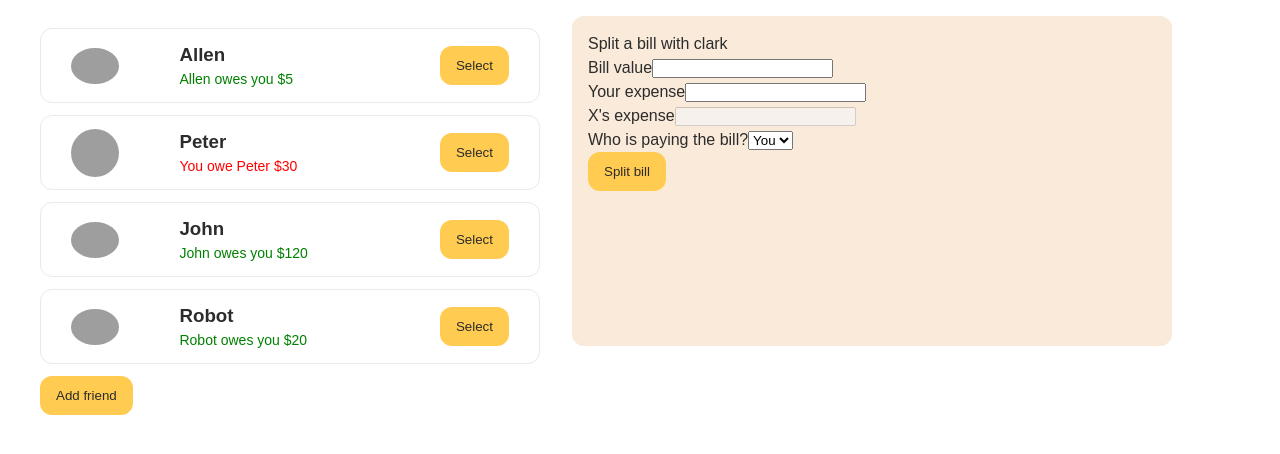
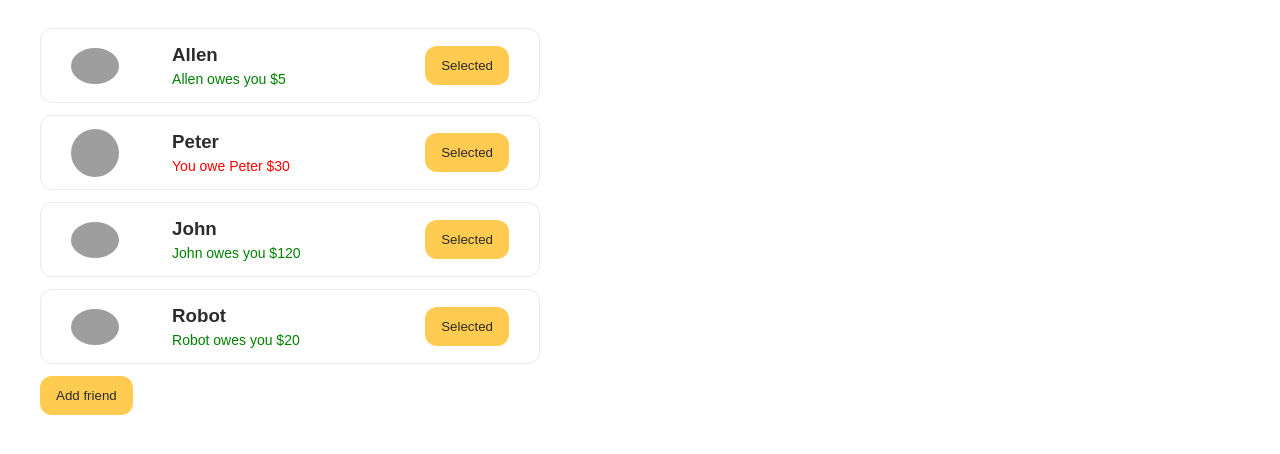
Before and after one commit to ariantershnjakuu/list-friends, a React (Create React App) app: page / in a window 1280 px wide. Shown: the top 454 px of the page. Built offline with nearby package versions, Linux system fonts and the light colour scheme; grey boxes are pictures that could not be loaded.

Commit message:
Split bill form completed

```diff
--- a/src/App.tsx
+++ b/src/App.tsx
@@ -10,6 +10,7 @@ import { useState } from "react";
 function App() {
   const [showAdd, setShowAdd] = useState(false);
   const [friend, setFriend] = useState(initialFriend);
+  const [selectedFriend, setSelectedFriend] = useState(null);
 
   const handleShowAdd = () => {
     setShowAdd((show) => !show);
@@ -19,16 +20,29 @@ function App() {
     setFriend((prev) => [...prev, newFriend]);
     setShowAdd(false);
   };
+
+  const handleSelection = (friend: any) => {
+    // setSelectedFriend(friend);
+    setSelectedFriend((current: any) =>
+      current?.id === friend.id ? null : friend
+    );
+    setShowAdd(false);
+  };
+
   return (
     <div className="App">
       <div style={{ padding: "0 0 0 24px" }}>
-        <FriendList friends={friend} />
+        <FriendList
+          friends={friend}
+          selectedFriend={selectedFriend}
+          onSelection={handleSelection}
+        />
         {showAdd && <FormAddFriend onAddFriend={handleAddFriend} />}
         <div onClick={handleShowAdd}>
           <Button>{showAdd ? "Close" : "Add friend"}</Button>
         </div>
       </div>
-      <FormSplitBill />
+      {selectedFriend && <FormSplitBill selectedFriend={selectedFriend} />}
     </div>
   );
 }
--- a/src/components/FormSplitBill.tsx
+++ b/src/components/FormSplitBill.tsx
@@ -2,12 +2,14 @@ import React from "react";
 import "../style/friend.css";
 import Button from "./AddButton";
 
-interface FormSplitBillProps {}
+interface FormSplitBillProps {
+  selectedFriend: any;
+}
 
-const FormSplitBill: React.FC<FormSplitBillProps> = () => {
+const FormSplitBill: React.FC<FormSplitBillProps> = ({ selectedFriend }) => {
   return (
-    <div className="form-split-bill">
-      <span>Split a bill with clark</span>
+    <form className="form-split-bill">
+      <span>Split a bill with {selectedFriend.name}</span>
       <div style={{ display: "flex", flexDirection: "column" }}>
         <div>
           <label htmlFor="">Bill value</label>
@@ -18,19 +20,19 @@ const FormSplitBill: React.FC<FormSplitBillProps> = () => {
           <input type="text" />
         </div>
         <div>
-          <label htmlFor="">X's expense</label>
+          <label htmlFor="">{selectedFriend.name}'s expense</label>
           <input type="text" disabled />
         </div>
         <div>
           <label htmlFor="">Who is paying the bill?</label>
           <select name="" id="">
             <option value="">You</option>
-            <option value="">X</option>
+            <option value="">{selectedFriend.name}</option>
           </select>
         </div>
       </div>
       <Button>Split bill</Button>
-    </div>
+    </form>
   );
 };
 
--- a/src/components/Friend.tsx
+++ b/src/components/Friend.tsx
@@ -1,31 +1,42 @@
 import "../style/friend.css";
 import Button from "./AddButton";
 interface FriendProps {
-  id: number;
-  name: string;
-  image: string;
-  balance: number;
+  friend: any;
+  onSelection: (friend: any) => void;
+  selectedFriend: any;
 }
 
-const Friend: React.FC<FriendProps> = ({ id, image, name, balance }) => {
+const Friend: React.FC<FriendProps> = ({
+  friend,
+  onSelection,
+  selectedFriend,
+}) => {
+  const isSelected = selectedFriend?.id === friend.id;
   return (
-    <div key={id} className="friend">
-      <img src={image} alt={name} className="friend-image" width={48} />
+    <div key={friend.id} className={`friend ${isSelected ? "selected" : ""}`}>
+      <img
+        src={friend.image}
+        alt={friend.name}
+        className="friend-image"
+        width={48}
+      />
       <div className="list-friend">
-        <h3>{name}</h3>
-        {balance < 0 && (
+        <h3>{friend.name}</h3>
+        {friend.balance < 0 && (
           <p className="red">
-            You owe {name} ${Math.abs(balance)}
+            You owe {friend.name} ${Math.abs(friend.balance)}
           </p>
         )}
-        {balance > 0 && (
+        {friend.balance > 0 && (
           <p className="green">
-            {name} owes you ${Math.abs(balance)}
+            {friend.name} owes you ${Math.abs(friend.balance)}
           </p>
         )}
-        {balance === 0 && <p className="blue">You are even</p>}
+        {friend.balance === 0 && <p className="blue">You are even</p>}
       </div>
-      <Button>Select</Button>
+      <span onClick={() => onSelection(friend)}>
+        <Button>{isSelected ? "Close" : "Selected"}</Button>
+      </span>
     </div>
   );
 };
--- a/src/components/FriendList.tsx
+++ b/src/components/FriendList.tsx
@@ -9,18 +9,22 @@ export type Friend = {
 
 interface FriendListProps {
   friends: Friend[];
+  selectedFriend: any;
+  onSelection: (friend: any) => void;
 }
 
-const FriendList: React.FC<FriendListProps> = ({ friends }) => {
+const FriendList: React.FC<FriendListProps> = ({
+  friends,
+  onSelection,
+  selectedFriend,
+}) => {
   return (
     <>
       {friends.map((element) => (
         <Friend
-          id={element.id}
-          name={element.name}
-          balance={element.balance}
-          image={element.image}
-          key={element.id}
+          friend={element}
+          onSelection={onSelection}
+          selectedFriend={selectedFriend}
         />
       ))}
     </>
--- a/src/style/friend.css
+++ b/src/style/friend.css
@@ -62,3 +62,10 @@
   height: 330px;
   border-radius: 12px;
 }
+
+.selected {
+  background-color: rgb(252, 241, 227);
+  transform: scale(1.01);
+  transition: all 0.1s ease-in-out;
+  border: none;
+}
```
